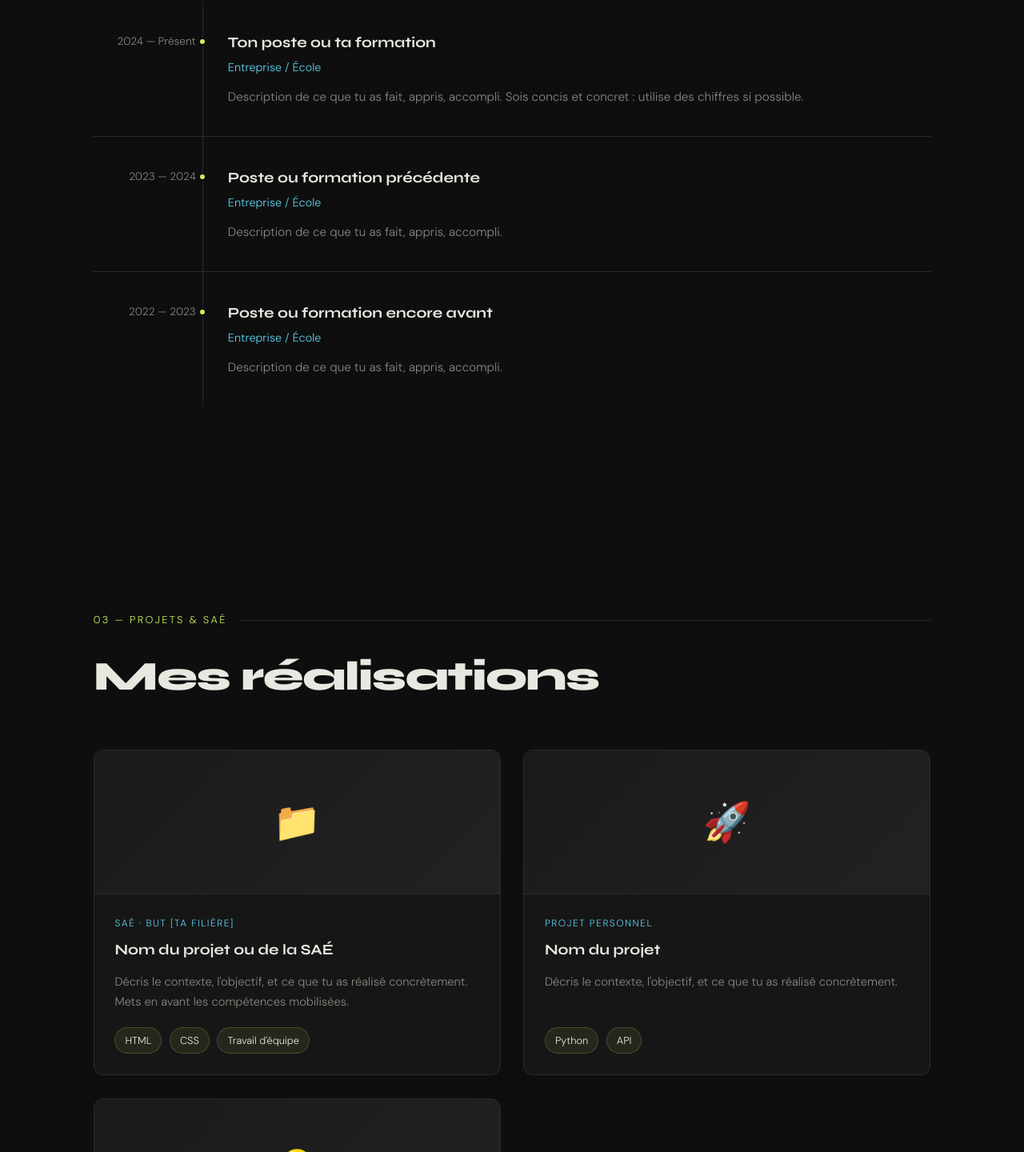
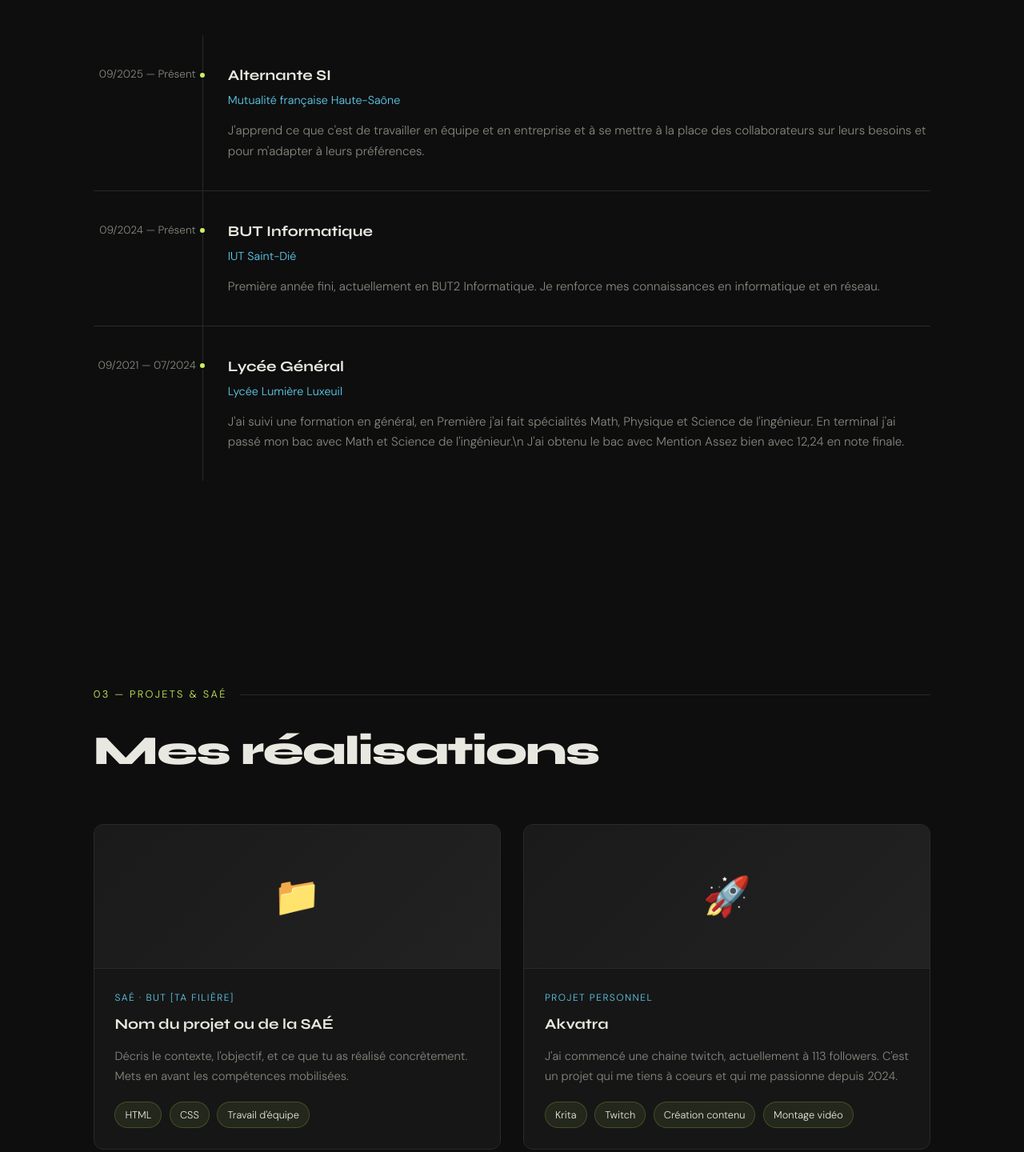
Before and after one commit to akvatra/portfolio, a plain HTML site: page accueil.html in a window 1280 px wide. Shown: the part 1861-3301 px from the top of the page at 80% size. Drawn offline with Linux system fonts and the light colour scheme.

Commit message:
Ajout info

```diff
--- a/accueil.html
+++ b/accueil.html
@@ -382,6 +382,8 @@
         <div class="skill-tags">
           <span class="tag">Français — natif</span>
           <span class="tag">Anglais — B2</span>
+          <span class="tag">Espagnol — A2 </span>
+          <span class="tag">Italien — A1</span>
           <!-- Ajoute tes langues ici -->
         </div>
       </div>
@@ -398,34 +400,35 @@
       <!-- ✏️ Duplique autant de .timeline-item que nécessaire -->
 
       <div class="timeline-item fade-in">
-        <span class="timeline-date">2024 — Présent</span>
+        <span class="timeline-date">09/2025 — Présent</span>
         <div class="timeline-content">
-          <h3>Ton poste ou ta formation</h3>
-          <p class="timeline-company">Entreprise / École</p>
+          <h3>Alternante SI</h3>
+          <p class="timeline-company">Mutualité française Haute-Saône</p>
           <p class="timeline-desc">
-            Description de ce que tu as fait, appris, accompli. Sois concis et concret : utilise des chiffres si possible.
+            J'apprend ce que c'est de travailler en équipe et en entreprise et à se mettre à la place des collaborateurs sur leurs besoins et pour m'adapter à leurs préférences.
           </p>
         </div>
       </div>
 
       <div class="timeline-item fade-in">
-        <span class="timeline-date">2023 — 2024</span>
+        <span class="timeline-date">09/2024 — Présent</span>
         <div class="timeline-content">
-          <h3>Poste ou formation précédente</h3>
-          <p class="timeline-company">Entreprise / École</p>
+          <h3>BUT Informatique</h3>
+          <p class="timeline-company">IUT Saint-Dié</p>
           <p class="timeline-desc">
-            Description de ce que tu as fait, appris, accompli.
+            Première année fini, actuellement en BUT2 Informatique. Je renforce mes connaissances en informatique et en réseau.
           </p>
         </div>
       </div>
 
       <div class="timeline-item fade-in">
-        <span class="timeline-date">2022 — 2023</span>
+        <span class="timeline-date">09/2021 — 07/2024</span>
         <div class="timeline-content">
-          <h3>Poste ou formation encore avant</h3>
-          <p class="timeline-company">Entreprise / École</p>
+          <h3>Lycée Général</h3>
+          <p class="timeline-company">Lycée Lumière Luxeuil</p>
           <p class="timeline-desc">
-            Description de ce que tu as fait, appris, accompli.
+            J'ai suivi une formation en général, en Première j'ai fait spécialités Math, Physique et Science de l'ingénieur. En terminal j'ai passé mon bac avec Math et Science de l'ingénieur.\n
+            J'ai obtenu le bac avec Mention Assez bien avec 12,24 en note finale.
           </p>
         </div>
       </div>
@@ -462,13 +465,15 @@
         <div class="project-thumb">🚀</div>
         <div class="project-body">
           <p class="project-type">Projet personnel</p>
-          <h3>Nom du projet</h3>
+          <h3>Akvatra</h3>
           <p class="project-desc">
-            Décris le contexte, l'objectif, et ce que tu as réalisé concrètement.
+            J'ai commencé une chaine twitch, actuellement à 113 followers. C'est un projet qui me tiens à coeurs et qui me passionne depuis 2024.
           </p>
           <div class="project-footer">
-            <span class="tag">Python</span>
-            <span class="tag">API</span>
+            <span class="tag">Krita</span>
+            <span class="tag">Twitch</span>
+            <span class="tag">Création contenu</span>
+            <span class="tag">Montage vidéo</span>
           </div>
         </div>
       </div>
@@ -497,15 +502,15 @@
     <h2>Travaillons ensemble</h2>
     <p>Tu as un projet, une opportunité ou juste envie d'échanger ? N'hésite pas à me contacter.</p>
     <div class="contact-links">
-      <a href="mailto:ton@email.com" class="btn btn-primary">✉️ ton@email.com</a>
+      <a href="mailto:ton@email.com" class="btn btn-primary">✉️ abigail.kettabcoe2006@gmail.com</a>
       <a href="https://linkedin.com/in/ton-profil" target="_blank" class="btn btn-outline">LinkedIn</a>
-      <a href="https://github.com/ton-pseudo" target="_blank" class="btn btn-outline">GitHub</a>
+      <a href="https://github.com/akvatra" target="_blank" class="btn btn-outline">GitHub</a>
     </div>
   </section>
 
   <!-- FOOTER -->
   <footer>
-    <p>© 2025 Ton Prénom Nom — Fait avec soin ✦</p>
+    <p>© 2026 Abigail KETTAB — Fait avec soin ✦</p>
   </footer>
 
   <script>
```
